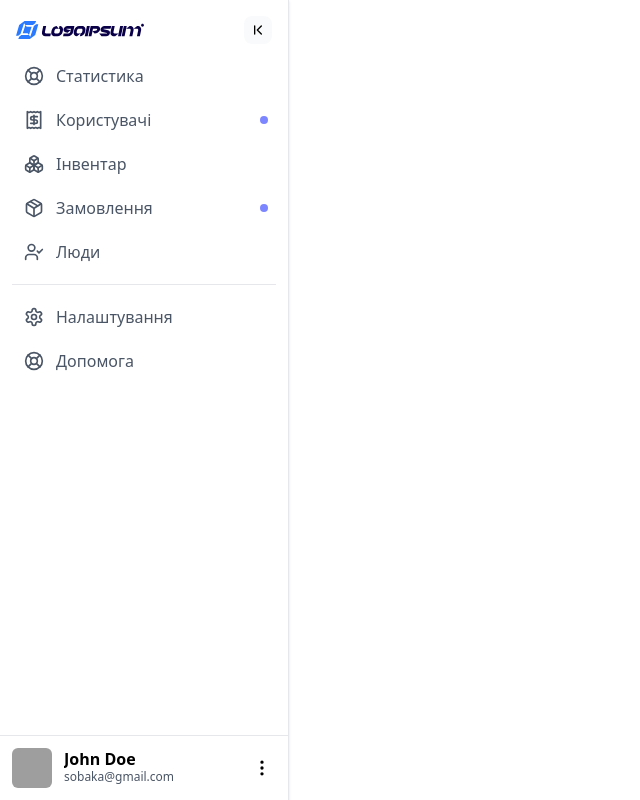
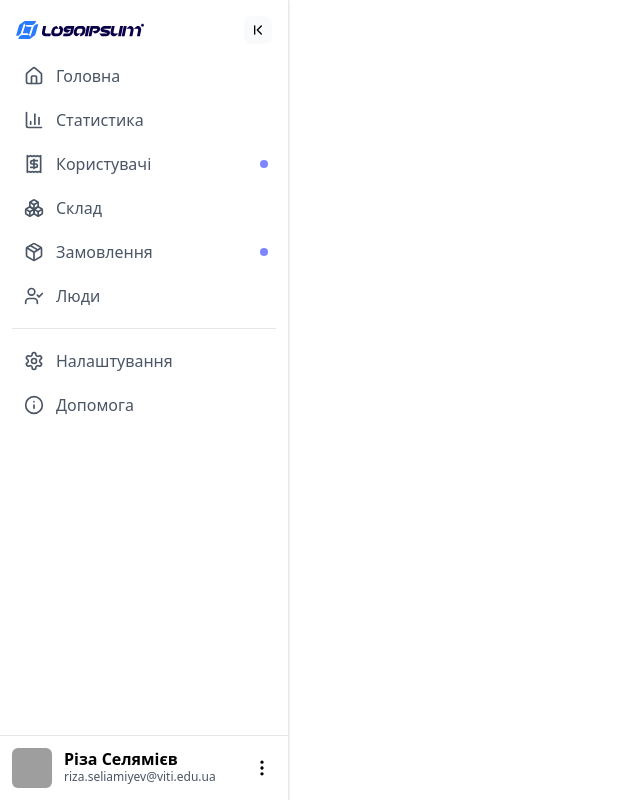
Before and after one commit to first-cerberus/admin-panel-react, a React (Vite) app: page / in a window 1280 px wide. Shown: the whole page, without its empty margins (0-640 px from the left). Built offline with nearby package versions, Linux system fonts and the light colour scheme; grey boxes are pictures that could not be loaded.

Commit message:
added appropriate icons

```diff
--- a/src/App.jsx
+++ b/src/App.jsx
@@ -2,19 +2,20 @@ import React, { useState } from "react";
 import Sidebar from "./components/layout/Sidebar";
 import { SidebarItem }  from "./components/layout/Sidebar";
 
-import { LuLifeBuoy, LuReceipt, LuBoxes, LuPackage, LuUserCheck, LuBrain, LuLayoutDashboard, LuSettings, LuServer } from "react-icons/lu";
+import { LuInfo, LuReceipt, LuBoxes, LuPackage, LuUserCheck, LuSettings, LuServer, LuHouse, LuChartColumn } from "react-icons/lu";
 function App() {
   return (
     <>
       <Sidebar>
-        <SidebarItem icon={<LuLifeBuoy size={20}/>} text="Статистика" />
+        <SidebarItem icon={<LuHouse size={20}/>} text="Головна" />
+        <SidebarItem icon={<LuChartColumn size={20}/>} text="Статистика" />
         <SidebarItem icon={<LuReceipt size={20}/>} text="Користувачі" alert/>
-        <SidebarItem icon={<LuBoxes size={20}/>} text="Інвентар" />
+        <SidebarItem icon={<LuBoxes size={20}/>} text="Склад" />
         <SidebarItem icon={<LuPackage size={20}/>} text="Замовлення" alert/>
         <SidebarItem icon={<LuUserCheck size={20}/>} text="Люди" />
         <hr className="my-3 border-gray-200"/>
         <SidebarItem icon={<LuSettings size={20}/>} text="Налаштування" />
-        <SidebarItem icon={<LuLifeBuoy size={20}/>} text="Допомога" />
+        <SidebarItem icon={<LuInfo size={20}/>} text="Допомога" />
       </Sidebar>
     </>
   );
--- a/src/components/layout/Sidebar.jsx
+++ b/src/components/layout/Sidebar.jsx
@@ -44,8 +44,8 @@ export const Sidebar = ({ children }) => {
           ${expanded ? "w-52 ml-3" : "w-0"}`}
           >
             <div className="leading-4">
-              <h4 className="font-semibold">John Doe</h4>
-              <span className="text-xs text-gray-600">sobaka@gmail.com</span>
+              <h4 className="font-semibold">Різа Селямієв</h4>
+              <span className="text-xs text-gray-600">riza.seliamiyev@viti.edu.ua</span>
             </div>
             <FiMoreVertical size={20} />
           </div>
```
